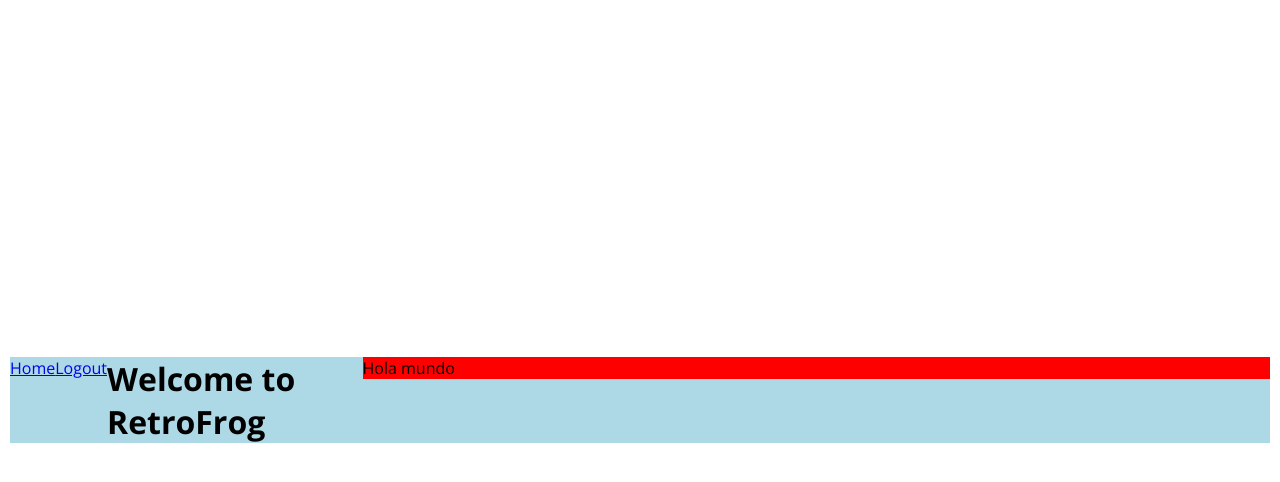
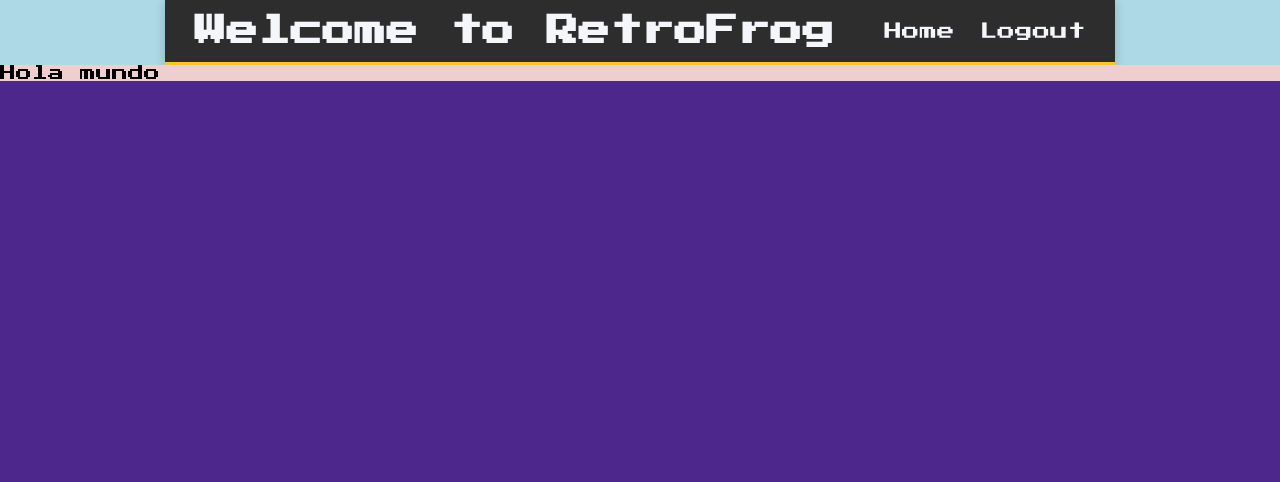
Before and after one commit to Wilon2G/Proyecto_Cliente, a React (Vite) app in the folder RetroFrog V3/: page / in a window 1280 px wide. Shown: the top 482 px of the page. Built offline with nearby package versions, Linux system fonts and the light colour scheme; sample sign-in values are in the browser's storage.

Commit message:
cambios de estilo y estructura de la pagina

```diff
--- a/RetroFrog V3/sass/layout/catalog.scss
+++ b/RetroFrog V3/sass/layout/catalog.scss
@@ -2,5 +2,5 @@
 main{
     width: 100%;
     height: 100%;
-    background-color: red;
+    background-color: rgb(238, 206, 206);
 }
--- a/RetroFrog V3/sass/layout/general.scss
+++ b/RetroFrog V3/sass/layout/general.scss
@@ -1,26 +1,30 @@
+@use "../abstracts/variables.scss" as *;
 @import url('https://fonts.googleapis.com/css2?family=Open+Sans:ital,wght@0,300..800;1,300..800&display=swap');
+@import url('https://fonts.googleapis.com/css2?family=Press+Start+2P&display=swap');
 
 * {
     margin: 0;
     padding: 0;
     box-sizing: border-box;
-    font-family: "Open Sans", sans-serif;
+    font-family: 'Press Start 2P', cursive;
 }
 
 body {
+    width: 100%;
+    min-height: 100vh;
+    margin: 0;
+    background-color: $color-dark-purple;
     display: flex;
-    align-items: center;
-    justify-content: center;
-    min-height: 100vh;
-    width: 100%;
-    padding: 0 10px;
+    flex-direction: column;
 }
 
-.App{
-    width: 100%;
+.App {
+    display: flex;
+    flex-direction: column;
+    justify-content: center;
+    align-items: center;
     background-color: lightblue;
-    display: flex;
-    justify-content: center;
+
 }
 
 #root{
--- a/RetroFrog V3/sass/layout/header.scss
+++ b/RetroFrog V3/sass/layout/header.scss
@@ -0,0 +1,33 @@
+.header {
+    display: flex;
+    justify-content: space-between;
+    align-items: center;
+    background-color: #2d2d2d;
+    padding: 15px 30px;
+    box-shadow: 0 2px 10px rgba(0, 0, 0, 0.2);
+    border-bottom: 3px solid #fbc531;
+    gap: 50px;
+    &__title {
+        color: #f5f6fa;
+        font-family: 'Press Start 2P', cursive;
+        font-size: 2rem;
+        margin: 0;
+    }
+
+    &__nav {
+        display: flex;
+        gap: 25px;
+    }
+
+    &__link {
+        color: #f5f6fa;
+        text-decoration: none;
+        font-family: 'Press Start 2P', cursive;
+        font-size: 1.1rem;
+        transition: color 0.3s;
+
+        &:hover {
+            color: #fbc531;
+        }
+    }
+}
--- a/RetroFrog V3/src/principal/principal.tsx
+++ b/RetroFrog V3/src/components/components.tsx
@@ -1,5 +1,3 @@
-
-
 
 export const Main=()=>{
 
--- a/RetroFrog V3/src/index.css
+++ b/RetroFrog V3/src/index.css
@@ -1,35 +1,68 @@
 @import url("https://fonts.googleapis.com/css2?family=Open+Sans:ital,wght@0,300..800;1,300..800&display=swap");
+@import url("https://fonts.googleapis.com/css2?family=Press+Start+2P&display=swap");
 * {
   margin: 0;
   padding: 0;
   box-sizing: border-box;
-  font-family: "Open Sans", sans-serif;
+  font-family: "Press Start 2P", cursive;
 }
 
 body {
+  width: 100%;
+  min-height: 100vh;
+  margin: 0;
+  background-color: #4e278c;
   display: flex;
-  align-items: center;
-  justify-content: center;
-  min-height: 100vh;
-  width: 100%;
-  padding: 0 10px;
+  flex-direction: column;
 }
 
 .App {
-  width: 100%;
+  display: flex;
+  flex-direction: column;
+  justify-content: center;
+  align-items: center;
   background-color: lightblue;
-  display: flex;
-  justify-content: center;
 }
 
 #root {
   width: 100%;
 }
 
+.header {
+  display: flex;
+  justify-content: space-between;
+  align-items: center;
+  background-color: #2d2d2d;
+  padding: 15px 30px;
+  box-shadow: 0 2px 10px rgba(0, 0, 0, 0.2);
+  border-bottom: 3px solid #fbc531;
+  gap: 50px;
+}
+.header__title {
+  color: #f5f6fa;
+  font-family: "Press Start 2P", cursive;
+  font-size: 2rem;
+  margin: 0;
+}
+.header__nav {
+  display: flex;
+  gap: 25px;
+}
+.header__link {
+  color: #f5f6fa;
+  text-decoration: none;
+  font-family: "Press Start 2P", cursive;
+  font-size: 1.1rem;
+  transition: color 0.3s;
+}
+.header__link:hover {
+  color: #fbc531;
+}
+
 main {
   width: 100%;
   height: 100%;
-  background-color: red;
+  background-color: rgb(238, 206, 206);
 }
 
 .signup__wrapper {
@@ -111,13 +144,20 @@ main {
 }
 
 .login__wrapper {
-  width: 400px;
+  display: flex;
+  justify-content: center;
+  align-items: center;
+  height: 50vh;
+  width: 100%;
+  max-width: 70vw;
+  margin: 20vh;
   border-radius: 8px;
   padding: 30px;
   text-align: center;
   border: 1px solid rgba(255, 255, 255, 0.5);
   backdrop-filter: blur(8px);
   -webkit-backdrop-filter: blur(8px);
+  background-color: #773bbf;
 }
 .login__wrapper a {
   color: #efefef;
@@ -131,7 +171,7 @@ main {
   color: #000;
   font-weight: 600;
   border: none;
-  padding: 12px 20px;
+  padding: 12px 20vw;
   cursor: pointer;
   border-radius: 3px;
   font-size: 16px;
@@ -194,7 +234,7 @@ main {
   align-items: center;
 }
 .login__form--forget label p {
-  margin-left: 8px;
+  margin: 0 50px 0 10px;
 }
 .login__form--remember {
   accent-color: #fff;
--- a/RetroFrog V3/src/pages/HomePage.tsx
+++ b/RetroFrog V3/src/pages/HomePage.tsx
@@ -16,10 +16,13 @@ const Home = () => {
     return (
         <>
             <div className="header">
-                <Link to={'/'}>Home</Link>
-                <Link to={'/Login'}>Logout</Link>
+                <h1 className="header__title">Welcome to RetroFrog</h1>
+                <nav className="header__nav">
+                    <Link className="header__link" to={'/'}>Home</Link>
+                    <Link className="header__link" to={'/Login'}>Logout</Link>
+                </nav>
             </div>
-            <h1>Welcome to RetroFrog</h1>
+
             <Inicio />
         </>
     );
```
Also changed, not shown: RetroFrog V3/sass/layout/loginPage.scss (+12 -4 lines), 1 other file (tests, documents, lock files or other folders).
